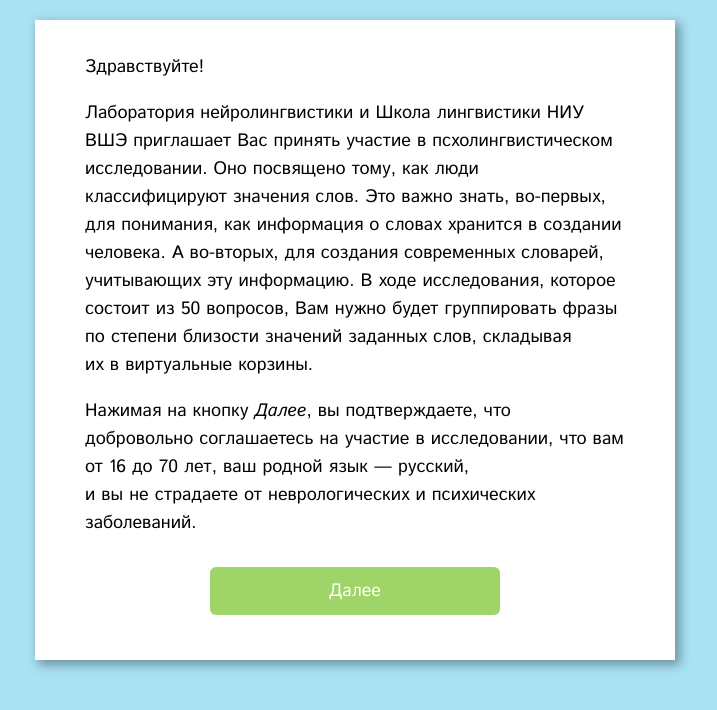
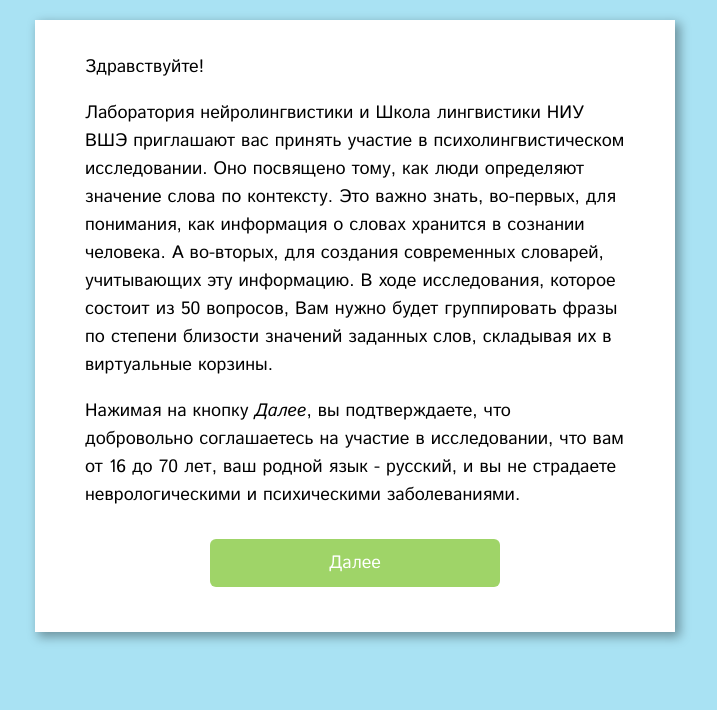
Before and after one commit to lopuhin/sense-grouping-survey, a Django app: page / in a window 1280 px wide; the page is wider, and only the part inside the window is pictured. Shown: the top 710 px of that part, without its empty margins (285-1002 px from the left). Run offline with Django 3.2, Linux system fonts and the light colour scheme; data comes from the database, SQL or seed files in the repository; some libraries are stand-ins or nearby versions.

Commit message:
Update texts

```diff
--- a/survey/templates/survey/start.html
+++ b/survey/templates/survey/start.html
@@ -13,10 +13,10 @@
       <form id="part1" class="form">
           <p>Здравствуйте!</p>
           <p>
-            Лаборатория нейролингвистики и&#160;Школа лингвистики НИУ ВШЭ приглашает Вас принять участие в&#160;псхолингвистическом исследовании. Оно посвящено тому, как люди классифицируют значения слов. Это важно знать, во-первых, для понимания, как информация о&#160;словах хранится в&#160;создании человека. А&#160;во-вторых, для создания современных словарей, учитывающих эту информацию. В&#160;ходе исследования, которое состоит из&#160;50&#160;вопросов, Вам нужно будет группировать фразы по&#160;степени близости значений заданных слов, складывая их&#160;в&#160;виртуальные корзины.
+            Лаборатория нейролингвистики и Школа лингвистики НИУ ВШЭ приглашают вас принять участие в психолингвистическом исследовании. Оно посвящено тому, как люди определяют значение слова по контексту. Это важно знать, во-первых, для понимания, как информация о словах хранится в сознании человека. А во-вторых, для создания современных словарей, учитывающих эту информацию. В ходе исследования, которое состоит из 50 вопросов, Вам нужно будет группировать фразы по степени близости значений заданных слов, складывая их в виртуальные корзины.
           </p>
           <p>
-            Нажимая на&#160;кнопку <i>Далее</i>, вы&#160;подтверждаете, что добровольно соглашаетесь на&#160;участие в&#160;исследовании, что вам от&#160;16&#160;до&#160;70&#160;лет, ваш родной язык&#160;&#8212; русский, и&#160;вы&#160;не&#160;страдаете от&#160;неврологических и&#160;психических заболеваний.
+            Нажимая на кнопку <i>Далее</i>, вы подтверждаете, что добровольно соглашаетесь на участие в исследовании, что вам от 16 до 70 лет, ваш родной язык - русский, и вы не страдаете неврологическими и психическими заболеваниями.
           </p>
           <div class="submit">Далее</div>
       </form>
@@ -56,12 +56,12 @@
     <div class="part3 inline">
       <div id="par3" class="form">
         <p>
-         В&#160;левой части экрана вы&#160;увидите несколько словосочетаний с&#160;одним и&#160;тем&#160;же словом. Их&#160;нужно разложить по&#160;корзинам так, чтобы в&#160;каждой корзине это слово выступало в&#160;одном и&#160;том&#160;же значении. Число корзин может быть любым; количество словосочетаний в&#160;корзине также любым. Не&#160;заглядывайте в&#160;словарь, нам важна ваша интуиция.
+          В левой части экрана вы увидите несколько словосочетаний с одним и тем же словом. Их нужно разложить по корзинам так, чтобы в каждой корзине это слово выступало в одном и том же значении. Число корзин может быть любым; количество словосочетаний в корзине также любым. Не заглядывайте в словарь, нам важна ваша интуиция.
         </p>
         <p>
           Например, &#60;здесь нужен будет пример со&#160;скриншотами, когда будут скриншоты&#62;
         </p>
-        <div class="start link"><a id="next" href="#">начать тест</a></div>
+        <div class="start link"><a id="next" href="#">Начать тест</a></div>
       </div>
     </div>
 
```
